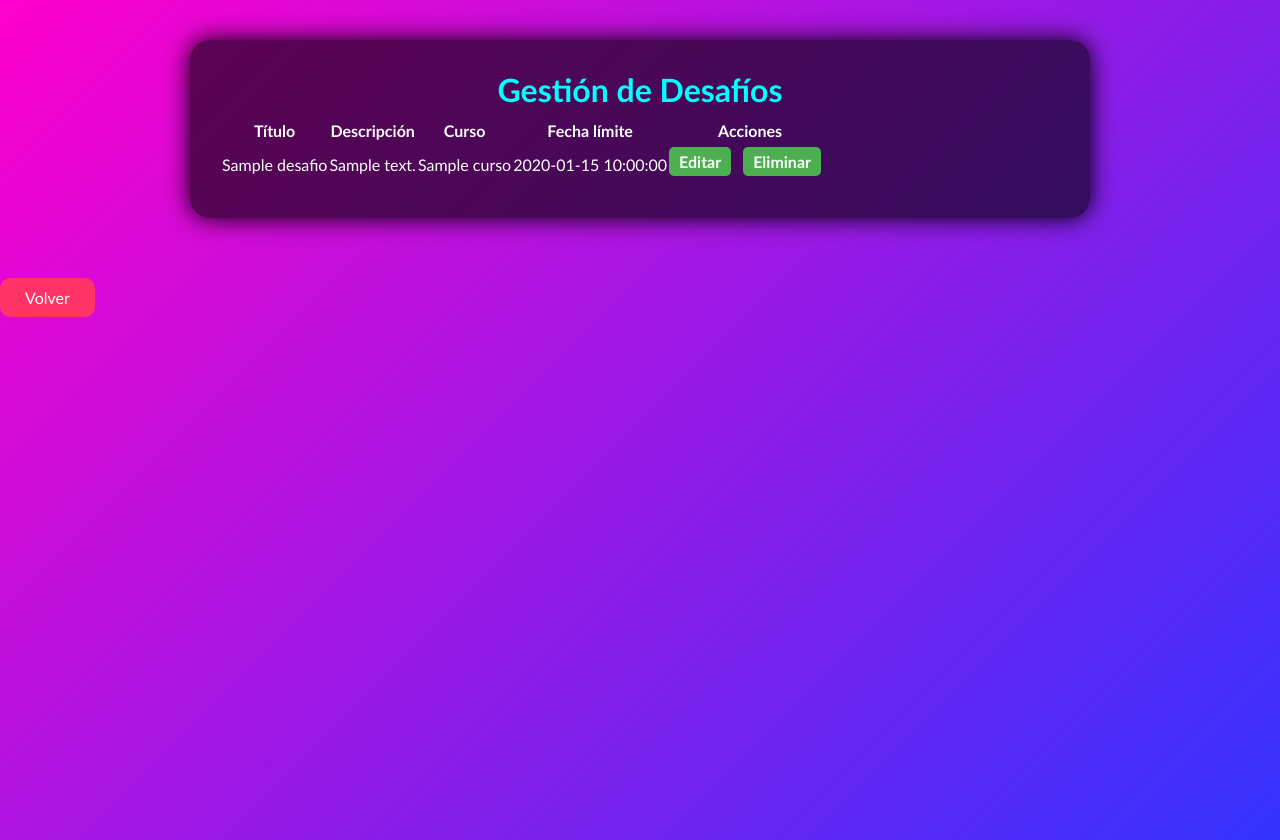
After one commit to Loldeluis/Proyect_Aula, a PHP site: page /View/desafios_crud.php in a window 1280 px wide. The commit adds this page. Run offline with PHP 8.4, Linux system fonts and the light colour scheme; a user stored in the database is signed in; tables that the repository leaves empty or names only in its code hold one stand-in row (values such as "Sample post").

Commit message:
Menu CRUD en asignar desafios

```diff
--- a/CSS/aprendizaje.css
+++ b/CSS/aprendizaje.css
@@ -137,3 +137,21 @@ header {
 .progress-practice {
     background-color: #00ccff;
 }
+
+/* Aseguramos que los botones se alineen horizontalmente */
+.table-desafios td a.btn {
+    display: inline-block;
+    margin: 5px 10px 10px 0; /* top, right, bottom, left */
+    padding: 5px 10px;
+    text-decoration: none;
+    background-color: #4CAF50;
+    color: white;
+    border-radius: 5px;
+    text-align: center;
+}
+
+
+/* Si quieres cambiar el estilo al pasar el ratón */
+.table-desafios td a.btn:hover {
+    background-color: #45a049;
+}
--- a/View/asignar_desafios.php
+++ b/View/asignar_desafios.php
@@ -60,8 +60,12 @@ while ($row = mysqli_fetch_assoc($result)) {
             <input type="submit" value="Guardar desafío" class="btn">
         </form>
 
+
         <button class="btn-back" onclick="location.href='docente.php'">
             <i class="fas fa-arrow-left"></i> Volver al panel
+        </button>
+            <button class="btn" onclick="location.href='ver_mis_desafios.php'">
+            <i class="fas fa-arrow-left"></i> Ver desafios
         </button>
     </div>
 </body>
--- /dev/null
+++ b/View/desafios_crud.php
@@ -0,0 +1,132 @@
+<?php
+session_start();
+
+if (!isset($_SESSION['nombre_usuario']) || $_SESSION['rol'] !== 'docente') {
+    header('Location: login.html');
+    exit();
+}
+
+$conn = mysqli_connect("localhost", "root", "root", "bd_sistemaeducativo");
+if (!$conn) {
+    die("Error de conexión: " . mysqli_connect_error());
+}
+
+$id_docente = $_SESSION['usuario_id'];
+$accion = $_GET['accion'] ?? 'ver';
+$id_desafio = $_GET['id'] ?? null;
+
+// ACTUALIZAR DESAFÍO
+if ($_SERVER["REQUEST_METHOD"] === "POST" && isset($_POST['editar'])) {
+    $titulo = $_POST['titulo'];
+    $descripcion = $_POST['descripcion'];
+    $fecha_limite = $_POST['fecha_limite'];
+    $id_desafio = $_POST['id_desafio'];
+
+    $sql = "UPDATE desafios SET titulo = ?, descripcion = ?, fecha_limite = ? WHERE id_desafio = ?";
+    $stmt = mysqli_prepare($conn, $sql);
+    mysqli_stmt_bind_param($stmt, "sssi", $titulo, $descripcion, $fecha_limite, $id_desafio);
+    mysqli_stmt_execute($stmt);
+    header("Location: desafios_crud.php");
+    exit();
+}
+
+// ELIMINAR DESAFÍO
+if ($accion === 'eliminar' && $id_desafio) {
+    $sql = "DELETE FROM desafios WHERE id_desafio = ?";
+    $stmt = mysqli_prepare($conn, $sql);
+    mysqli_stmt_bind_param($stmt, "i", $id_desafio);
+    mysqli_stmt_execute($stmt);
+    header("Location: desafios_crud.php");
+    exit();
+}
+?>
+
+<!DOCTYPE html>
+<html lang="es">
+<head>
+    <meta charset="UTF-8">
+    <title>Gestión de Desafíos</title>
+    <link rel="stylesheet" href="../CSS/aprendizaje.css">
+</head>
+<body>
+<div class="container">
+    <h2>Gestión de Desafíos</h2>
+
+    <?php if ($accion === 'editar' && $id_desafio):
+        $sql = "SELECT * FROM desafios WHERE id_desafio = ?";
+        $stmt = mysqli_prepare($conn, $sql);
+        mysqli_stmt_bind_param($stmt, "i", $id_desafio);
+        mysqli_stmt_execute($stmt);
+        $result = mysqli_stmt_get_result($stmt);
+        $desafio = mysqli_fetch_assoc($result);
+
+        ?>
+
+        <?php if (!$desafio): ?>
+        <p>Desafío no encontrado.</p>
+        <?php else: ?>
+
+        <form method="POST">
+            <input type="hidden" name="id_desafio" value="<?php echo $desafio['id_desafio']; ?>">
+            <label>Título:</label><br>
+            <input type="text" name="titulo" value="<?php echo htmlspecialchars($desafio['titulo']); ?>" required><br><br>
+            <label>Descripción:</label><br>
+            <textarea name="descripcion" required><?php echo htmlspecialchars($desafio['descripcion']); ?></textarea><br><br>
+            <label>Fecha Límite:</label><br>
+            <input type="date" name="fecha_limite" value="<?php echo $desafio['fecha_limite']; ?>" required><br><br>
+            <button type="submit" name="editar">Guardar Cambios</button>
+        </form>
+        <br>
+        <a href="desafios_crud.php" class="btn">Cancelar</a>
+     <?php endif; ?>
+
+    <?php else:
+        // VER LISTADO
+        $sql = "SELECT d.id_desafio, d.titulo, d.descripcion, d.fecha_limite, c.nombre AS curso
+                FROM desafios d
+                INNER JOIN cursos c ON d.id_curso = c.id_curso
+                WHERE d.id_docente = ?";
+        $stmt = mysqli_prepare($conn, $sql);
+        mysqli_stmt_bind_param($stmt, "i", $id_docente);
+        mysqli_stmt_execute($stmt);
+        $result = mysqli_stmt_get_result($stmt);
+        ?>
+
+        <?php if (mysqli_num_rows($result) > 0): ?>
+            <table class="table-desafios">
+                <thead>
+                    <tr>
+                        <th>Título</th>
+                        <th>Descripción</th>
+                        <th>Curso</th>
+                        <th>Fecha límite</th>
+                        <th colspan="2">Acciones</th>
+                    </tr>
+                </thead>
+                <tbody>
+                    <?php while ($row = mysqli_fetch_assoc($result)): ?>
+                        <tr>
+                            <td><?php echo htmlspecialchars($row['titulo']); ?></td>
+                            <td><?php echo htmlspecialchars($row['descripcion']); ?></td>
+                            <td><?php echo htmlspecialchars($row['curso']); ?></td>
+                            <td><?php echo htmlspecialchars($row['fecha_limite']); ?></td>
+                            <td>
+                                <a href="desafios_crud.php?accion=editar&id=<?php echo $row['id_desafio']; ?>" class="btn">Editar</a>
+                            </td>
+                            <td>
+                                <a href="desafios_crud.php?accion=eliminar&id=<?php echo $row['id_desafio']; ?>" class="btn" onclick="return confirm('¿Seguro que deseas eliminar este desafío?');">Eliminar</a>
+                            </td>
+                        </tr>
+                    <?php endwhile; ?>
+                </tbody>
+            </table>
+        <?php else: ?>
+            <p>No tienes desafíos asignados.</p>
+        <?php endif; ?>
+    <?php endif; ?>
+</div>
+ <button class="btn-back" onclick="window.location.href='asignar_desafios.php'">
+            <i class="fas fa-arrow-left"></i> Volver
+        </button>
+</body>
+</html>
--- a/View/docente.php
+++ b/View/docente.php
@@ -58,11 +58,7 @@ $nombre_docente = $_SESSION['nombre_usuario'];
             <button class="btn" onclick="location.href='asignar_desafios.php'">Asignar Desafíos</button>
         </div>
 
-        <div class="language-box" style="border-left: 8px solid #6f42c1;">
-            <h3><i class="fas fa-comment-dots"></i> Retroalimentación</h3>
-            <p>Agrega comentarios personalizados a los estudiantes.</p>
-            <button class="btn" onclick="location.href='comentarios.php'">Añadir Comentarios</button>
-        </div>
+
     </div>
 
     <button class="btn-back" onclick="location.href='logout.php'">
```
Also changed, not shown: View/ver_cursos.php (+6 -10 lines), View/ver_mis_desafios.php (added, +77 -0 lines), View/editar_desafios.php (deleted), View/eliminar_desafio.php (deleted).
